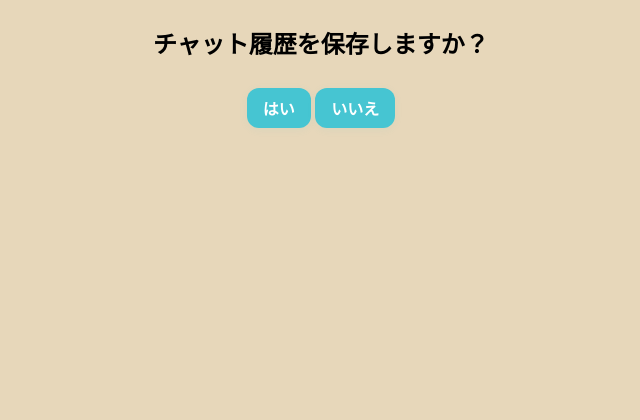
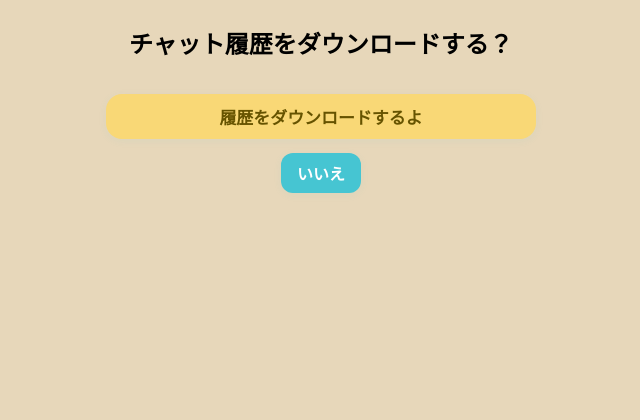
Before and after one commit to ymt-no-lessons/chatbot, a Flask app: page /reset_confirm in a window 1280 px wide. Shown: the top 420 px of the page, without its empty margins (319-959 px from the left). Run offline with Flask 3, Linux system fonts and the light colour scheme.

Commit message:
履歴のダウンロード

```diff
--- a/templates/download_done.html
+++ b/templates/download_done.html
@@ -8,7 +8,7 @@
 </head>
 <body>
     <h2>履歴をダウンロードしよう！</h2>
-<formaction="/download_history"  class="input-row" method="post">
+<form action="/download_history"  class="input-row" method="post">
     <button type="submit">履歴をダウンロードするよ</button>
 </form>
 <form action="/"  class="input-row" method="get">
--- a/templates/reset_confirm.html
+++ b/templates/reset_confirm.html
@@ -3,14 +3,16 @@
 <head>
     <meta charset="UTF-8">
     <meta name="viewport" content="width=device-width, initial-scale=1.0"/>
-    <title>チャット履歴を保存しますか？</title>
+    <title>チャット履歴をダウンロードする？</title>
     <link rel="stylesheet" href="{{ url_for('static', filename='style.css') }}">
 </head>
 <body>
-    <h2>チャット履歴を保存しますか？</h2>
-    <form method="post" class="input-row">
-        <button type="submit" name="action" value="はい">はい</button>
-        <button type="submit" name="action" value="いいえ">いいえ</button>
+    <h2>チャット履歴をダウンロードする？</h2>
+    <form action="/download_history"  class="input-row" method="post">
+        <button type="submit">履歴をダウンロードするよ</button>
+    </form>
+    <form action="/"  class="input-row" method="get">
+        <button type="submit">いいえ</button>
     </form>
 </body>
 </html>
```
